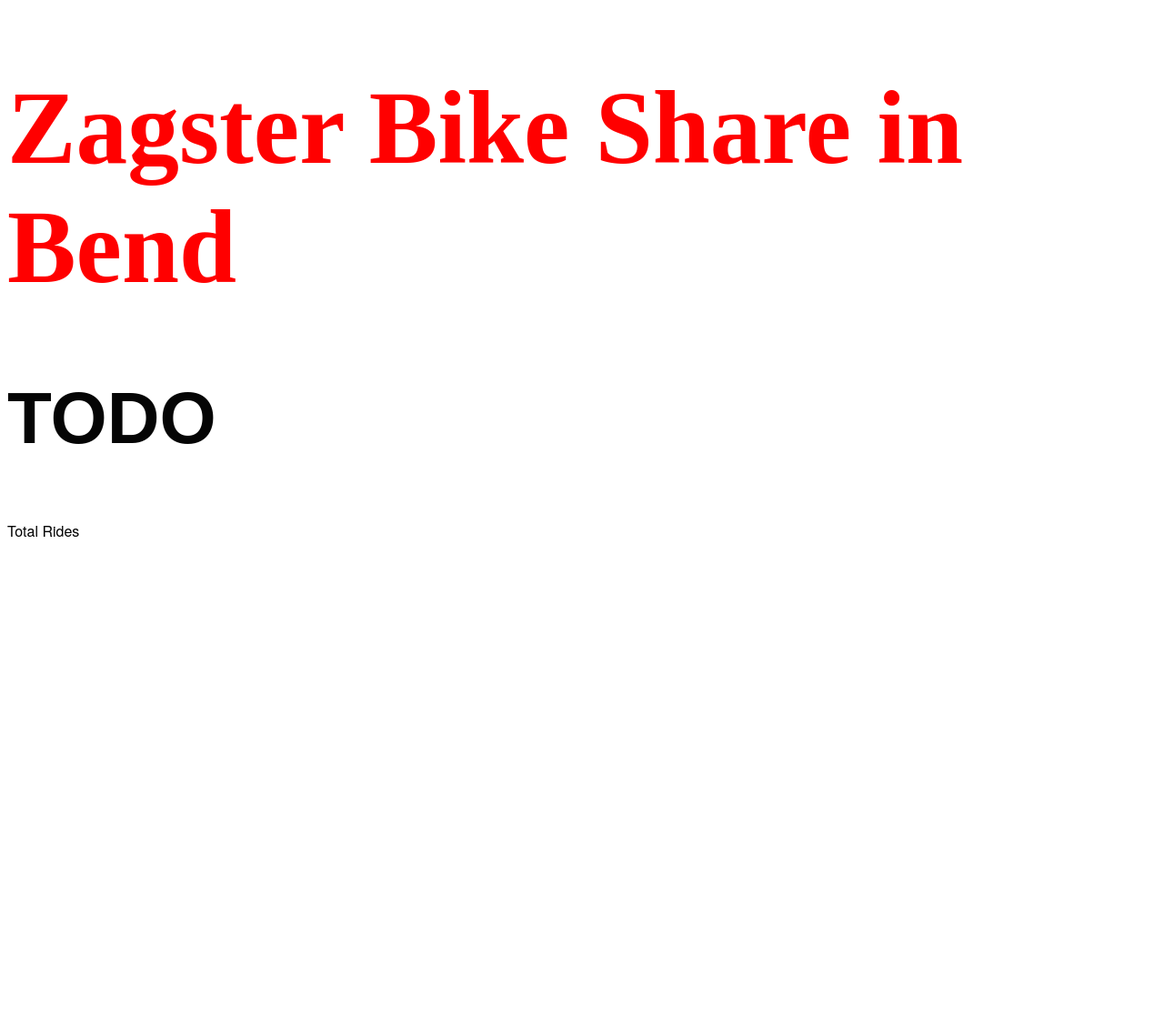
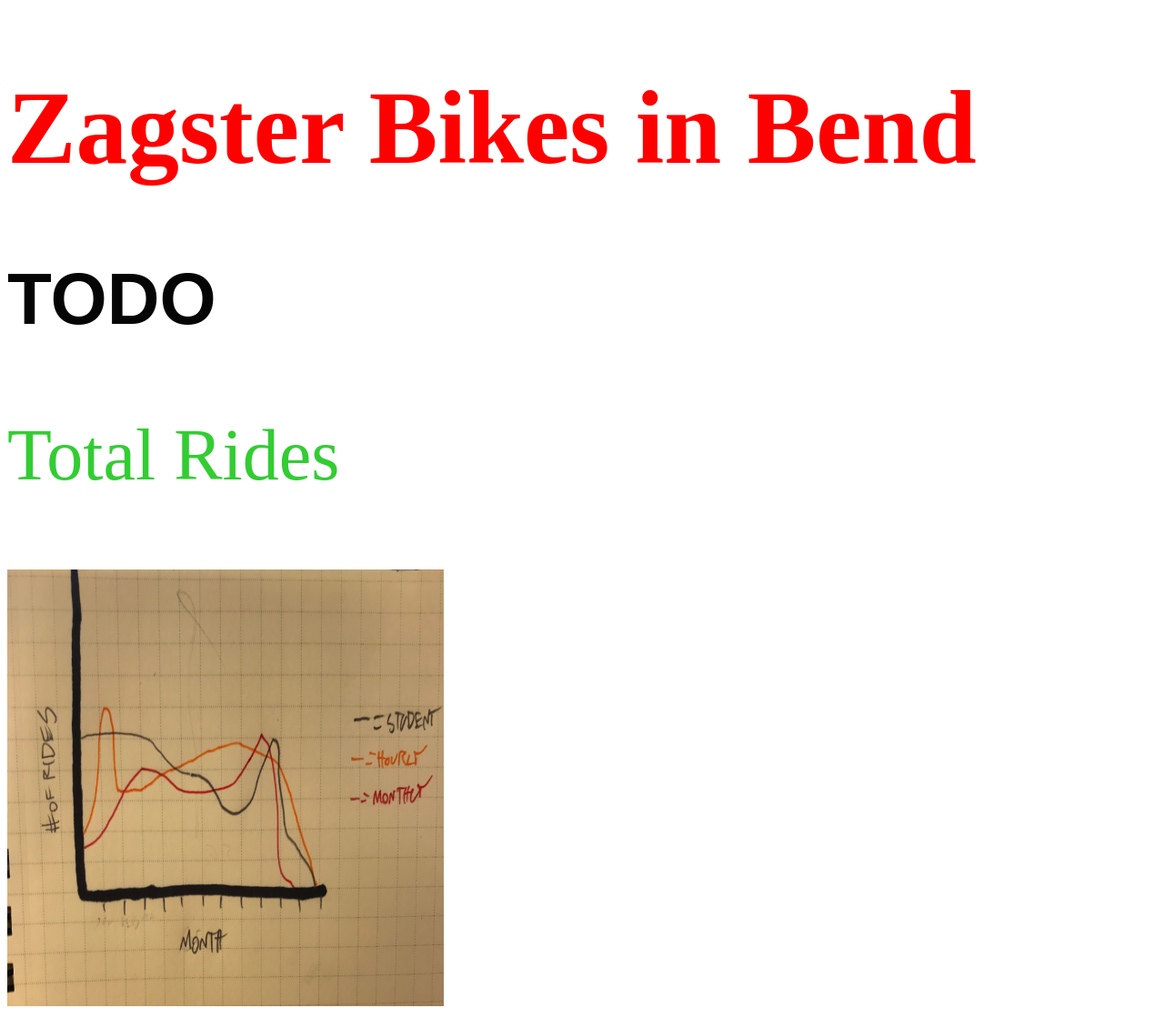
Before and after one commit to Nosremme/Zagster-Client, a plain HTML site: page index.html in a window 1280 px wide. Shown: the whole page at 91% size. Before the commit the page ends 800 px from the top, so only its background shows below. Drawn offline with nearby package versions, Linux system fonts and the light colour scheme; no server answers.

Commit message:
MILESTONE 1 with sketch image

```diff
--- a/index.html
+++ b/index.html
@@ -1,15 +1,16 @@
 <!DOCTYPE html>
 <html>
 <head>
-  <title>Zagster Bike Share in Bend</title>
+  <title>Zagster Bikes in Bend</title>
   <link rel="stylesheet" href="main.css" type="text/css">
   <script src="https://code.jquery.com/jquery-3.3.1.min.js" integrity="sha256-FgpCb/KJQlLNfOu91ta32o/NMZxltwRo8QtmkMRdAu8=" crossorigin="anonymous">
   </script>
   <script src="main.js"></script>
 </head>
 <body>
-<h1>Zagster Bike Share in Bend</h1>
+<h1>Zagster Bikes in Bend</h1>
 <h2 id="rideCount">TODO</h2>
 <p>Total Rides</p>
+<img src="IMG_2044.jpg" size:small>
 </body>
 </html>
--- a/main.css
+++ b/main.css
@@ -3,3 +3,7 @@ body {
   }
   h1 {font-family: 'Times New Roman', Times, serif; font-size: 3cm; color: red;}
 h2{font-family: Arial, Helvetica, sans-serif; font-size:5em; color: rgb(5, 5, 5); }
+p{font-family: comic sans-serif;font-size: 5em; color: limegreen}
+img{
+  width: 5in;
+  height:5in; }
```
